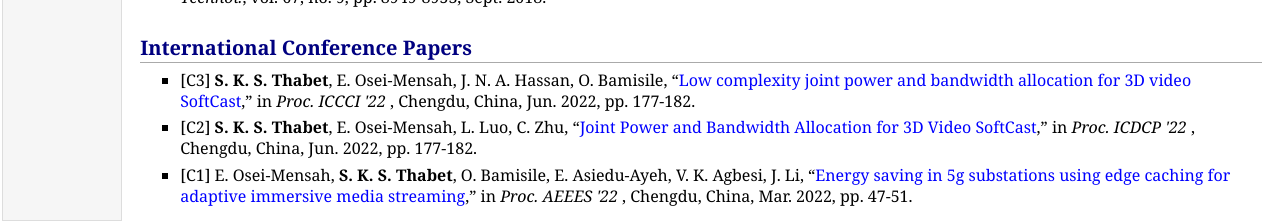
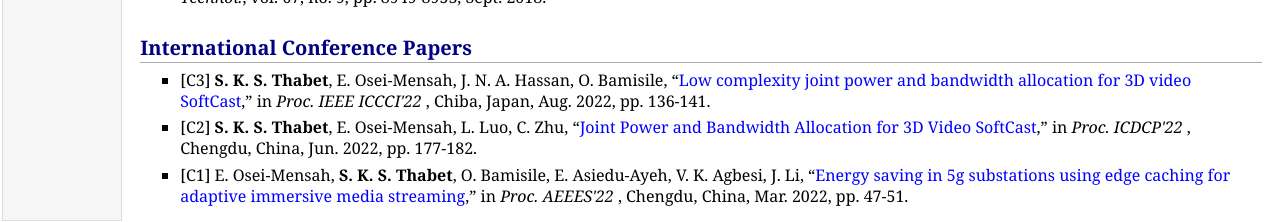
Before and after one commit to Saqr-Thabet/saqr-thabet.github.io, a plain HTML site: page publications.html in a window 1280 px wide. Shown: the part 808-1030 px from the top of the page. Drawn offline with Linux system fonts and the light colour scheme.

Commit message:
Update publications.html

```diff
--- a/publications.html
+++ b/publications.html
@@ -101,13 +101,13 @@
 </li>
   -->
 </li>
-<li><p>[C3] <b>S. K. S. Thabet</b>, E. Osei-Mensah, J. N. A. Hassan, O. Bamisile, “<a href="https://shuaifeichen273.github.io/paper/2021_ICC_Wireless%20Caching%20Cell-Free%20versus%20Small%20Cells.pdf">Low complexity joint power and bandwidth allocation for 3D video SoftCast</a>,” in <i>Proc. ICCCI '22 </i>, Chengdu, China, Jun. 2022, pp. 177-182. </p>
+<li><p>[C3] <b>S. K. S. Thabet</b>, E. Osei-Mensah, J. N. A. Hassan, O. Bamisile, “<a href="https://shuaifeichen273.github.io/paper/2021_ICC_Wireless%20Caching%20Cell-Free%20versus%20Small%20Cells.pdf">Low complexity joint power and bandwidth allocation for 3D video SoftCast</a>,” in <i>Proc. IEEE ICCCI'22 </i>, Chiba, Japan, Aug. 2022, pp. 136-141. </p>
 </li>
 </li>
-<li><p>[C2] <b>S. K. S. Thabet</b>, E. Osei-Mensah, L. Luo, C. Zhu, “<a href="https://shuaifeichen273.github.io/paper/2021_ICC_Wireless%20Caching%20Cell-Free%20versus%20Small%20Cells.pdf">Joint Power and Bandwidth Allocation for 3D Video SoftCast</a>,” in <i>Proc. ICDCP '22 </i>, Chengdu, China, Jun. 2022, pp. 177-182. </p>
+<li><p>[C2] <b>S. K. S. Thabet</b>, E. Osei-Mensah, L. Luo, C. Zhu, “<a href="https://shuaifeichen273.github.io/paper/2021_ICC_Wireless%20Caching%20Cell-Free%20versus%20Small%20Cells.pdf">Joint Power and Bandwidth Allocation for 3D Video SoftCast</a>,” in <i>Proc. ICDCP'22 </i>, Chengdu, China, Jun. 2022, pp. 177-182. </p>
 </li>
 </li>
-<li><p>[C1] E. Osei-Mensah,<b> S. K. S. Thabet</b>, O. Bamisile, E. Asiedu-Ayeh, V. K. Agbesi, J. Li, “<a href="https://shuaifeichen273.github.io/paper/2021_ICC_Wireless%20Caching%20Cell-Free%20versus%20Small%20Cells.pdf">Energy saving in 5g substations using edge caching for adaptive immersive media streaming</a>,” in <i>Proc. AEEES '22 </i>, Chengdu, China, Mar. 2022, pp. 47-51. </p>
+<li><p>[C1] E. Osei-Mensah,<b> S. K. S. Thabet</b>, O. Bamisile, E. Asiedu-Ayeh, V. K. Agbesi, J. Li, “<a href="https://shuaifeichen273.github.io/paper/2021_ICC_Wireless%20Caching%20Cell-Free%20versus%20Small%20Cells.pdf">Energy saving in 5g substations using edge caching for adaptive immersive media streaming</a>,” in <i>Proc. AEEES'22 </i>, Chengdu, China, Mar. 2022, pp. 47-51. </p>
 </li>
 </ul>
 
```
